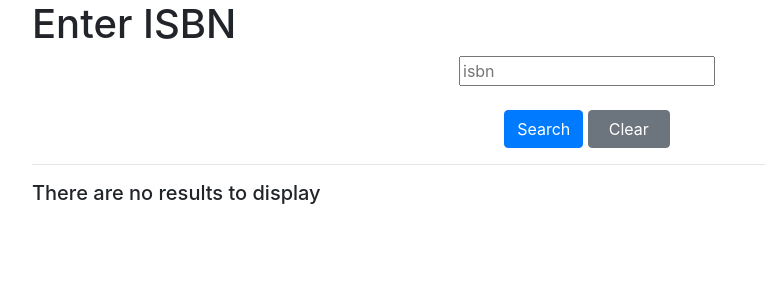
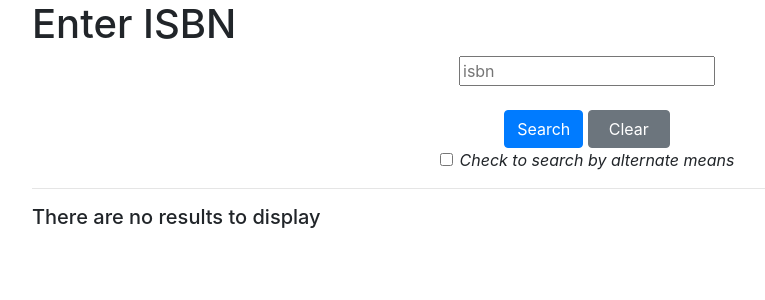
Before and after one commit to ajsimon1/library, a Flask app: page / in a window 1280 px wide. Shown: the part 56-356 px from the top of the page, without its empty margins (53-818 px from the left). Run offline with Flask 2, Linux system fonts and the light colour scheme; some libraries are stand-ins or nearby versions.

Commit message:
added alt search div and jquery

```diff
--- a/forms.py
+++ b/forms.py
@@ -1,12 +1,19 @@
 from flask_wtf import Form
+from flask_wtf.csrf import generate_csrf
 from wtforms import StringField, SubmitField
 from wtforms.validators import DataRequired
 
 class ISBNSearchForm(Form):
     isbn = StringField('isbn', validators=[DataRequired()])
 
+
 class KeywordSearchForm(Form):
     keywords = StringField('keywords', validators=[DataRequired()])
+    author = StringField('author', validators=[DataRequired()])
+    title = StringField('title', validators=[DataRequired()])
+    # alt_search_csrf = generate_csrf()
+    # TODO add other fields to search by
+    # TODO update name of form to alternate search or something
 
 class AddBookManual(Form):
     # TODO test pinging api in terminal, add approriate fields to form
--- a/static/js/scripts.js
+++ /dev/null
@@ -1,7 +0,0 @@
-$(document).ready(function () {
-  $("#kw_search").hide();
-});
-
-$(".caret").click(function () {
-  $("#kw_search").show();
-});
--- a/templates/base.html
+++ b/templates/base.html
@@ -60,12 +60,23 @@
               {% endfor %}
             {% endif %}
           {% endwith %}
-          <!-- Optional JavaScript -->
-          <!-- jQuery first, then Bootstrap JS -->
-          <script src="http://code.jquery.com/jquery-latest.js"></script>
-          <script src="/static/js/scripts.js"></script>
-          <script src="/static/js/bootstrap.min.js"></script>
+          {% endblock %}
+
         </body>
-      {% endblock %}
+
     </div>
+    <!-- Optional JavaScript -->
+    <!-- jQuery first, then Bootstrap JS -->
+    <script src="http://code.jquery.com/jquery-latest.js"></script>
+    <script src="/static/js/bootstrap.min.js"></script>
+    <script type="text/javascript">
+      $(document).ready(function() {
+        $(".alt_search").hide();
+      });
+      $("#alt_search_check").click(function() {
+        $(".alt_search").toggle("slow");
+      });
+    </script>
+    <!--<script type="text\javascript" src="{{ url_for('static', filename='js/scripts.js') }}"></script>-->
+    <!--<script src="/static/js/scripts.js"></script>-->
 </html>
--- a/templates/index.html
+++ b/templates/index.html
@@ -1,7 +1,7 @@
 {% extends 'base.html' %}
 {% from 'macros.html' import render_field %}
 {% block content %}
-  {{ super() }}
+    {{ super() }}
     <h1>Enter ISBN</h1>
     <form class="text-center" action='' method='post' name='isbn_search'>
         {{ isbn_form.hidden_tag() }}
@@ -9,13 +9,31 @@
             {{ render_field(field) }}
         {% endfor %}
         <br>
-        <input type='submit' name='search' class = 'btn btn-primary' value = 'Search'>
-        <input type="reset" class = 'btn btn-secondary' style="padding-left: 20px; padding-right: 20px;" value="Clear">
+        <div class="form-group">
+          <input type='submit' name='search' class = 'btn btn-primary' value = 'Search'>
+          <input type="reset" class = 'btn btn-secondary' style="padding-left: 20px; padding-right: 20px;" value="Clear">
+          <div class="form-check">
+                <input class="form-check-input" type="checkbox" id="alt_search_check">
+                <label class="form-check-label" for="gridCheck">
+                  <em>Check to search by alternate means</em>
+                </label>
+          </div>
+        </div>
+
     </form>
-    <!-- Add section for key word search / search by author / add book manually
-     update clear button to send new request for form.  as is does not work
-     once a return was successffully posted-->
-    <hr>
+     <hr>
+    <div class="alt_search">
+      <h6>These are the means that are alternate from those mentioned previously...</h6>
+       <form class="form-inline">
+         {{ keyword_form.hidden_tag() }}
+            {% for field in keyword_form %}
+                {{ render_field(field) }}
+            {% endfor %}
+          <button type="submit" class="btn btn-primary mb-2">Search</button>
+      </form>
+      <br>
+      <hr>
+    </div>
 {% if data %}
     <table>
         <tr>
@@ -40,5 +58,4 @@
 {% else %}
     <h5>There are no results to display</h5>
 {% endif %}
-
 {% endblock %}
```
Also changed, not shown: static/js/main.js (added, +7 -0 lines).
